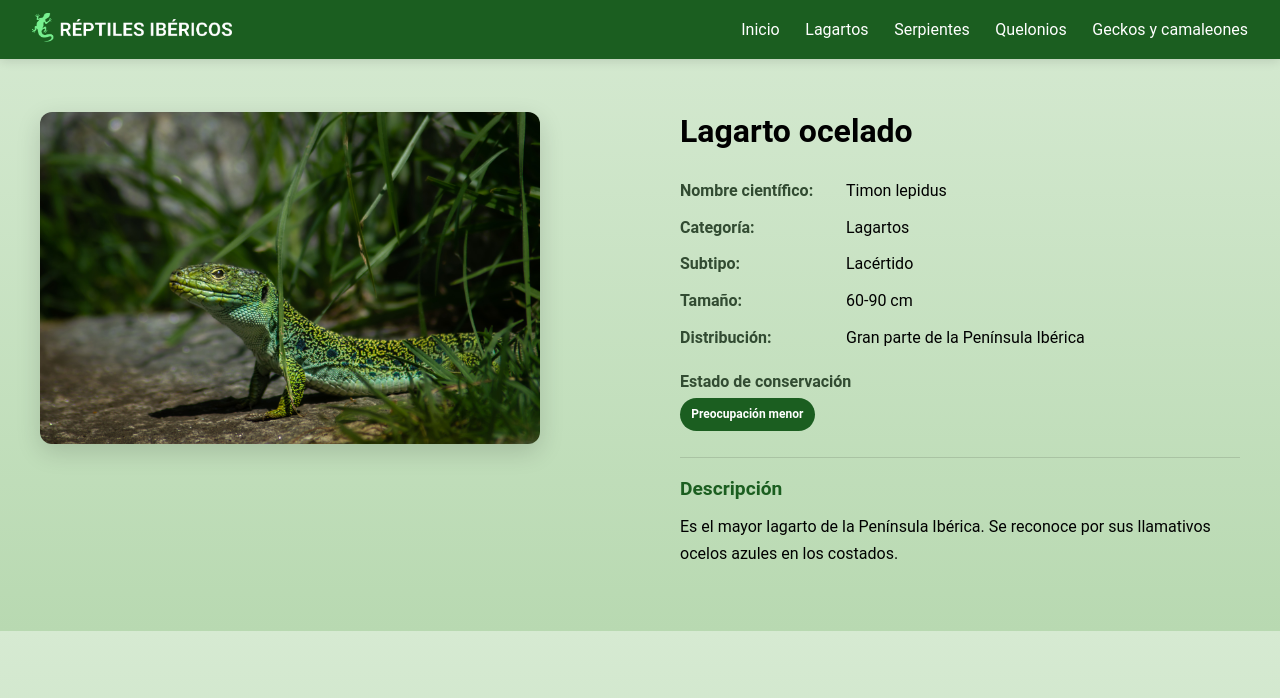
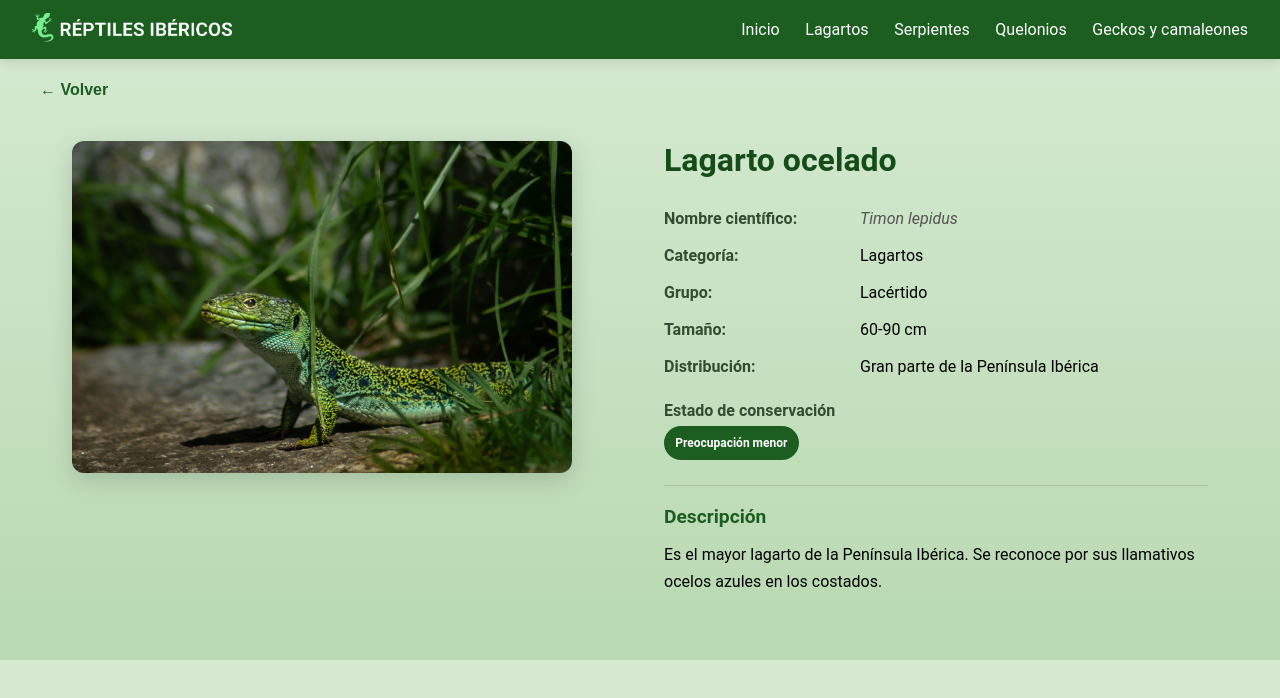
Before and after one commit to Keyrus-cyborg/iberian-reptiles, a React (Vite) app: page /especie/1 in a window 1280 px wide. Shown: the top 698 px of the page. Built offline with nearby package versions, Linux system fonts and the light colour scheme.

Commit message:
feat: añadir botón de volver en las fichas

```diff
--- a/src/App.css
+++ b/src/App.css
@@ -147,13 +147,18 @@ nav a:hover {
 
 /* Details */
 
+.detail-page{
+  max-width: 1200px;
+  margin: 2rem auto;
+  padding: 0 2rem;
+}
+
 .detail {
   max-width: 1200px;
-  margin: 2rem auto;
   padding: 2rem;
 
   display: flex;
-  gap: 2rem;
+  gap: 3rem;
   align-items: flex-start;
 }
 
@@ -165,6 +170,7 @@ nav a:hover {
 .detail-content h1 {
   margin-top: 0;
   margin-bottom: 1.8rem;
+  color:#144d18;
 }
 
 .detail-info p {
@@ -175,7 +181,7 @@ nav a:hover {
 }
 
 .detail-content strong{
-    min-width: 150px;
+    min-width: 180px;
     color:#324b32
 }
 
@@ -185,6 +191,11 @@ nav a:hover {
     flex-direction: column;
     align-items: flex-start;
     gap: .4rem;
+}
+
+.scientific-name-detail{
+    font-style: italic;
+    color: #555;
 }
 
 .detail-image {
@@ -213,6 +224,26 @@ nav a:hover {
 .detail-description p{
     margin:0;
     line-height:1.7;
+}
+
+/* Back button */
+
+.back-button{
+    background: none;
+    border: none;
+
+    padding: 0;
+    margin-bottom: .6rem;
+
+    color: #1b5e20;
+    font-size: 1rem;
+    font-weight: 600;
+
+    cursor: pointer;
+}
+
+.back-button:hover{
+    text-decoration: underline;
 }
 
 /* Conservation status */
--- a/src/pages/SpeciesDetail.jsx
+++ b/src/pages/SpeciesDetail.jsx
@@ -1,9 +1,12 @@
 import { useParams } from "react-router-dom";
 import { reptiles } from "../data/reptiles";
+import { useNavigate } from "react-router-dom";
 
 function SpeciesDetail() {
 
     const { id } = useParams();
+
+    const navigate = useNavigate();
 
     const reptil = reptiles.find(r => r.id === Number(id));
 
@@ -14,6 +17,11 @@ function SpeciesDetail() {
         .replace(/\s+/g, "-");
 
     return (
+            <div className="detail-page">
+                <button className="back-button" onClick={() => navigate(-1)}>
+                ← Volver
+            </button>
+
             <div className="detail">
                 <div className="detail-image">
                     <img src={reptil.imagen} alt={reptil.nombre} />
@@ -21,9 +29,9 @@ function SpeciesDetail() {
                 <div className="detail-content">
                     <h1>{reptil.nombre}</h1>
                     <div className="detail-info">
-                    <p><strong>Nombre científico:</strong> {reptil.nombreCientifico}</p>
+                        <p><strong>Nombre científico:</strong> <span className="scientific-name-detail">{reptil.nombreCientifico}</span></p>
                         <p><strong>Categoría:</strong> {reptil.categoria.charAt(0).toUpperCase() + reptil.categoria.slice(1)}</p>
-                    <p><strong>Subtipo:</strong> {reptil.subtipo}</p>
+                        <p><strong>Grupo:</strong> {reptil.subtipo}</p>
                         <p><strong>Tamaño:</strong> {reptil.tamano}</p>
                         <p><strong>Distribución:</strong> {reptil.distribucion}</p>
                         {reptil.endemico && (
@@ -38,6 +46,8 @@ function SpeciesDetail() {
                     </div>
                 </div>
             </div>
+            </div>
+
     );
 }
 
```
Lines whose indentation alone changed are shown as unchanged.
